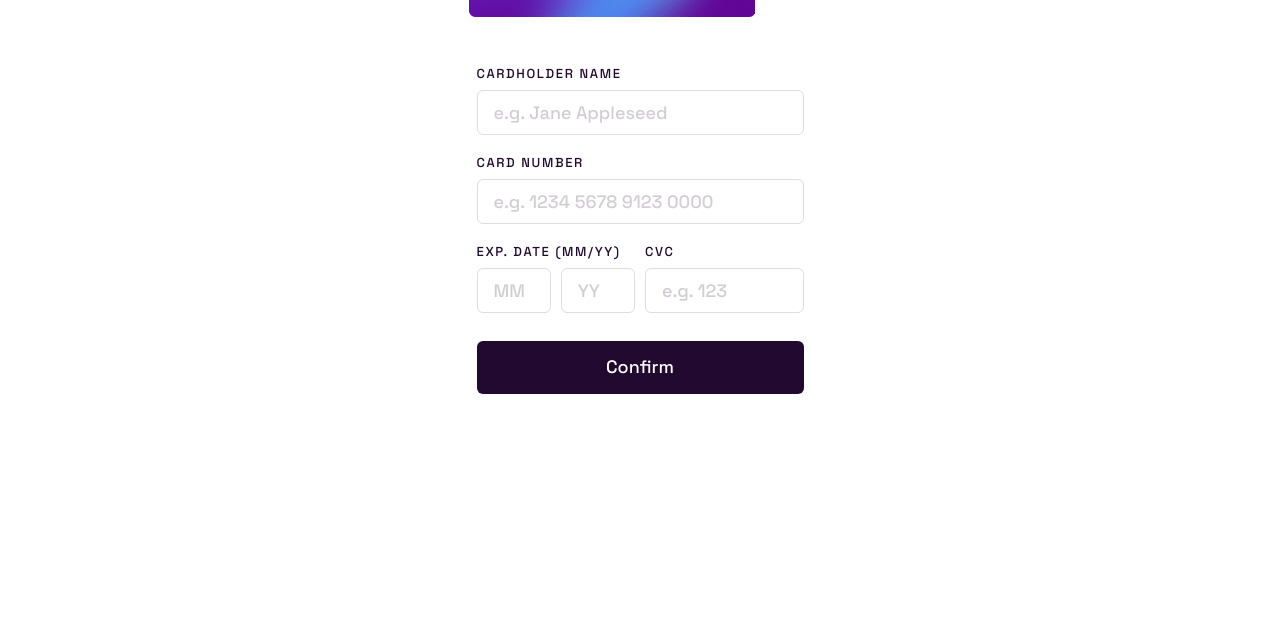
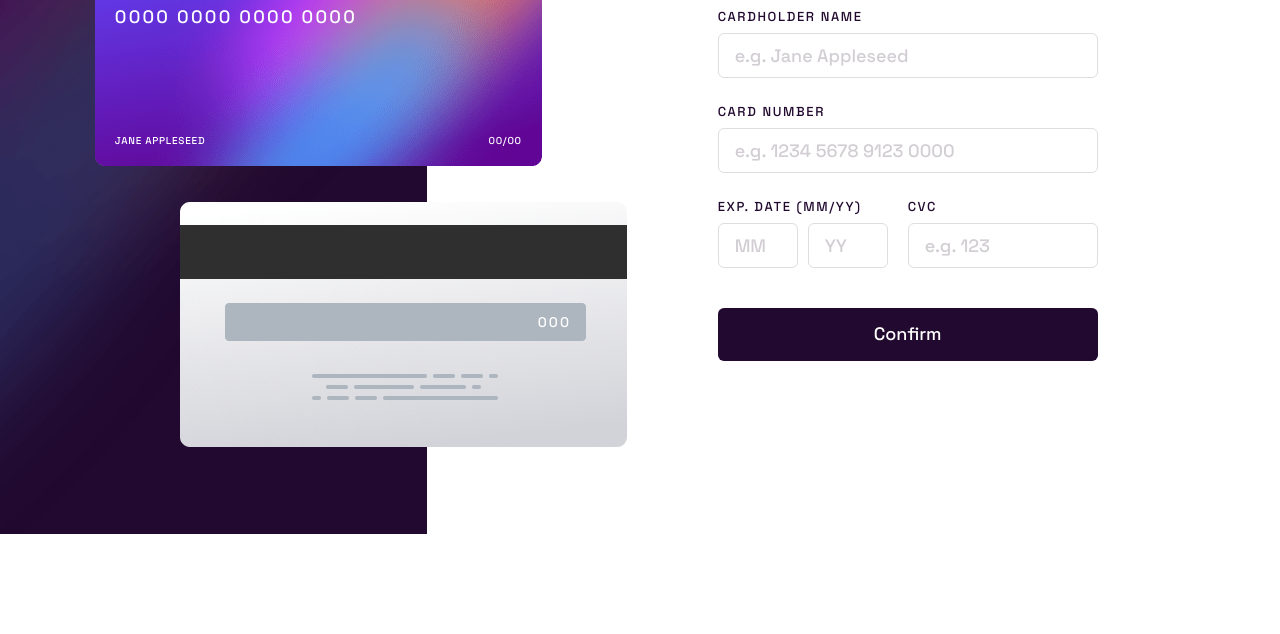
Before and after one commit to GalaticDevelopment2022/a, an Astro site: page / in a window 1280 px wide. Shown: the part 266-900 px from the top of the page. Before the commit the page ends 800 px from the top, so only its background shows below. Built offline with nearby package versions, Linux system fonts and the light colour scheme; Astro itself is replaced by a stand-in of ours.

Commit message:
Add desktop styles

```diff
--- a/src/pages/index.astro
+++ b/src/pages/index.astro
@@ -4,7 +4,7 @@ import Card from '../components/Card.astro';
 ---
 
 <Layout title="Frontend Mentor | Interactive card details form">
-	<main>
+	<main class="wrapper">
 		<div class="card-wrapper">
 			<div class="card-group">
 				<div class="card card-front">
@@ -20,7 +20,7 @@ import Card from '../components/Card.astro';
 				</div>
 
 				<div class="card card-back">
-					<div>000</div>
+					<div class="card-cvc">000</div>
 				</div>
 			</div>
 		</div>
@@ -42,13 +42,8 @@ import Card from '../components/Card.astro';
 						<label for="date" class="form-label">Exp. Date (MM/YY)</label>
 
 						<div class="form-date-group">
-							<div>
-								<input type="text" placeholder="MM" class="form-control">
-							</div>
-
-							<div>
-								<input type="text" placeholder="YY" class="form-control">
-							</div>
+							<input type="text" placeholder="MM" class="form-control form-month">
+							<input type="text" placeholder="YY" class="form-control form-year">
 						</div>
 					</div>
 
@@ -69,8 +64,8 @@ import Card from '../components/Card.astro';
 		</div>
 
 		<div class="attribution hidden">
-		Challenge by <a href="https://www.frontendmentor.io?ref=challenge" target="_blank">Frontend Mentor</a>.
-		Coded by <a href="#">Byron</a>.
+			Challenge by <a href="https://www.frontendmentor.io?ref=challenge" target="_blank">Frontend Mentor</a>.
+			Coded by <a href="#">Byron</a>.
 		</div>
 	</main>
 </Layout>
--- a/src/styles/global.css
+++ b/src/styles/global.css
@@ -106,7 +106,7 @@ h1 {
     left: 57px;
 }
 
-.card-back div {
+.card-cvc {
     font-size: 0.6875rem;
     color: var(--white);
     position: absolute;
@@ -173,16 +173,21 @@ h1 {
 .form-date-cvc,
 .form-date-group {
     display: flex;
-    margin-left: -5px;
-    margin-right: -5px;
 }
 
-.form-date-cvc .form-group,
-.form-date-group div {
+.form-date-cvc .form-group {
     flex: 1 0 50%;
     max-width: 50%;
-    padding-left: 5px;
-    padding-right: 5px;
+}
+
+.form-month,
+.form-year {
+    width: 72px;
+    height: 45px;
+}
+
+.form-month {
+    margin-right: 0.5rem;
 }
 
 .btn {
@@ -209,3 +214,76 @@ h1 {
 .hidden {
     display: none;
 }
+
+@media (min-width: 1200px) {
+    .wrapper {
+        display: flex;
+        height: 900px;
+    }
+
+    .card-wrapper {
+        flex: 33.33%;
+        max-width: 33.33%;
+        min-height: 100vh;
+        background-image: url('/bg-main-desktop.png');
+        background-size: cover;
+        padding: 0;
+    }
+
+    .card-group {
+        max-width: none;
+    }
+
+    .card {
+        width: 447px;
+        height: 245px;
+    }
+
+    .card-front {
+        top: 187px;
+        left: auto;
+        right: -27%;
+    }
+
+    .card-back {
+        top: 468px;
+        left: auto;
+        right: -47%;
+    }
+
+    .card-cvc {
+        font-size: 0.875rem;
+        top: 112px;
+        right: 56px;
+        letter-spacing: 0.15em;
+    }
+
+    .form-wrapper {
+        flex: 66.66%;
+        max-width: 66.66%;
+        display: flex;
+        align-items: center;
+        padding: 0 0 0 8.5%;
+    }
+
+    .form {
+        max-width: 380px;
+    }
+
+    .form-group {
+        margin-bottom: 1.5rem;
+    }
+
+    .form-month,
+    .form-year {
+        width: 80px;
+    }
+
+    .form-month {
+        margin-right: 0.625rem;
+    }
+
+    .btn {
+        margin-top: 1rem;
+    }
+}
```
